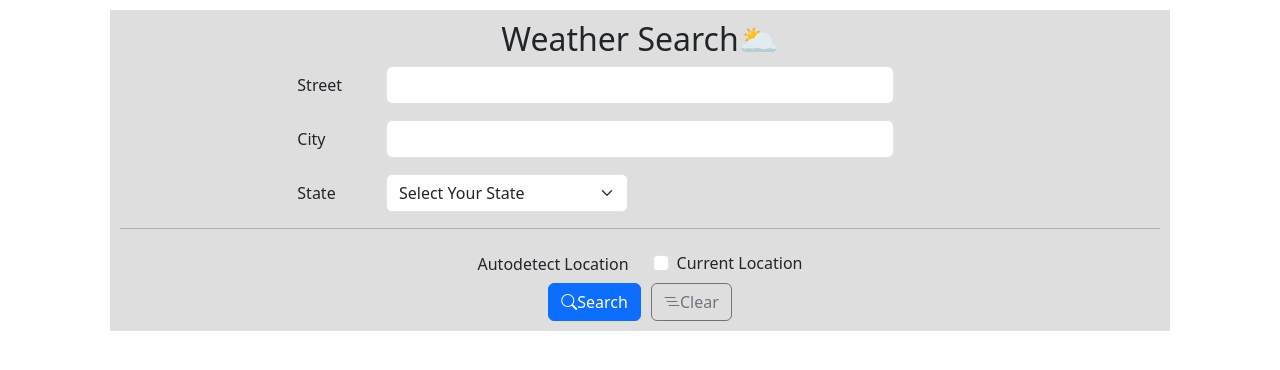
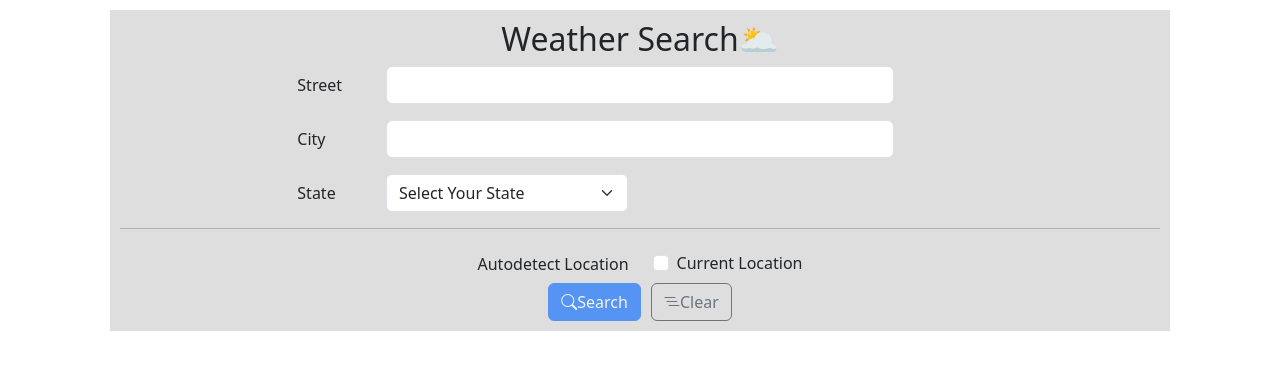
Before and after one commit to gbccccc/Weather-React, a React (Create React App) app in the folder frontend/: page / in a window 1280 px wide. Shown: the top 370 px of the page. Built offline with nearby package versions, Linux system fonts and the light colour scheme.

Commit message:
disable submit button when invalid

```diff
--- a/frontend/src/SearchingBlock.tsx
+++ b/frontend/src/SearchingBlock.tsx
@@ -69,9 +69,16 @@ function SearchingBlock({submitCallback, clearCallback}: {
     setNeedAutodetect(e.target.checked)
   }
 
-  function entryInvalid(name: string) {
-    return (validated || entryValidated[name as keyof typeof entryValidated]) &&
-        entryValue[name as keyof typeof entryValue].replace(/\s+/g, "") === ""
+  function isEntryInvalid(name: string) {
+    return entryValue[name as keyof typeof entryValue].replace(/\s+/g, "") === ""
+  }
+
+  function isInvalidFeedbackShown(name: string) {
+    return !needAutodetect && (validated || entryValidated[name as keyof typeof entryValidated]) && isEntryInvalid(name)
+  }
+
+  function isSubmitDisabled() {
+    return !needAutodetect && (isEntryInvalid("city") || isEntryInvalid("street") || isEntryInvalid("state"))
   }
 
   return (
@@ -82,8 +89,9 @@ function SearchingBlock({submitCallback, clearCallback}: {
             <Col sm={2}/>
             <Form.Label className="address-label" column sm={1}>Street</Form.Label>
             <Col sm={6}>
-              <Form.Control className="form-input" type="input" required name="street" onChange={onEntryChange}
-                            disabled={needAutodetect} isInvalid={entryInvalid("street")}></Form.Control>
+              <Form.Control className="form-input" type="input" required name="street"
+                            onChange={onEntryChange} onBlur={onEntryChange}
+                            disabled={needAutodetect} isInvalid={isInvalidFeedbackShown("street")}></Form.Control>
               <Form.Control.Feedback type="invalid">
                 Please enter a valid street.
               </Form.Control.Feedback>
@@ -93,8 +101,9 @@ function SearchingBlock({submitCallback, clearCallback}: {
             <Col sm={2}/>
             <Form.Label className="address-label" column sm={1}>City</Form.Label>
             <Col sm={6}>
-              <Form.Control className="form-input" type="input" required name="city" onChange={onEntryChange}
-                            disabled={needAutodetect} isInvalid={entryInvalid("city")}></Form.Control>
+              <Form.Control className="form-input" type="input" required name="city"
+                            onChange={onEntryChange} onBlur={onEntryChange}
+                            disabled={needAutodetect} isInvalid={isInvalidFeedbackShown("city")}></Form.Control>
               <Form.Control.Feedback type="invalid">
                 Please enter a valid city.
               </Form.Control.Feedback>
@@ -104,8 +113,9 @@ function SearchingBlock({submitCallback, clearCallback}: {
             <Col sm={2}/>
             <Form.Label className="address-label" column sm={1}>State</Form.Label>
             <Col sm={3}>
-              <Form.Select required name="state" onChange={onEntryChange} disabled={needAutodetect}
-                           isInvalid={entryInvalid("state")}>
+              <Form.Select required name="state"
+                           onChange={onEntryChange} onBlur={onEntryChange}
+                           disabled={needAutodetect} isInvalid={isInvalidFeedbackShown("state")}>
                 <option value="" key="holder">Select Your State</option>
                 {stateOptions}
               </Form.Select>
@@ -115,14 +125,14 @@ function SearchingBlock({submitCallback, clearCallback}: {
             </Col>
           </Form.Group>
           <hr/>
-          <Form.Group as={Row} controlId="autodetect" className="checkbox-row" validated={false}>
+          <Form.Group as={Row} controlId="autodetect" className="checkbox-row">
             <Form.Label column xs="auto">Autodetect Location</Form.Label>
             <Col xs="auto" className="checkbox-row">
-              <Form.Check name="autodetect" ref={autodetectRef} onChange={onAutodetectChange}
-                          label="Current Location"></Form.Check>
+              <Form.Check name="autodetect" ref={autodetectRef}
+                          onChange={onAutodetectChange} label="Current Location"></Form.Check>
             </Col>
           </Form.Group>
-          <Button className="form-button" variant="primary" onClick={onSubmit}><i
+          <Button className="form-button" variant="primary" disabled={isSubmitDisabled()} onClick={onSubmit}><i
               className="bi bi-search"></i>Search</Button>
           <Button className="form-button" variant="outline-secondary"><i
               className="bi bi-list-nested"></i>Clear</Button>
```
